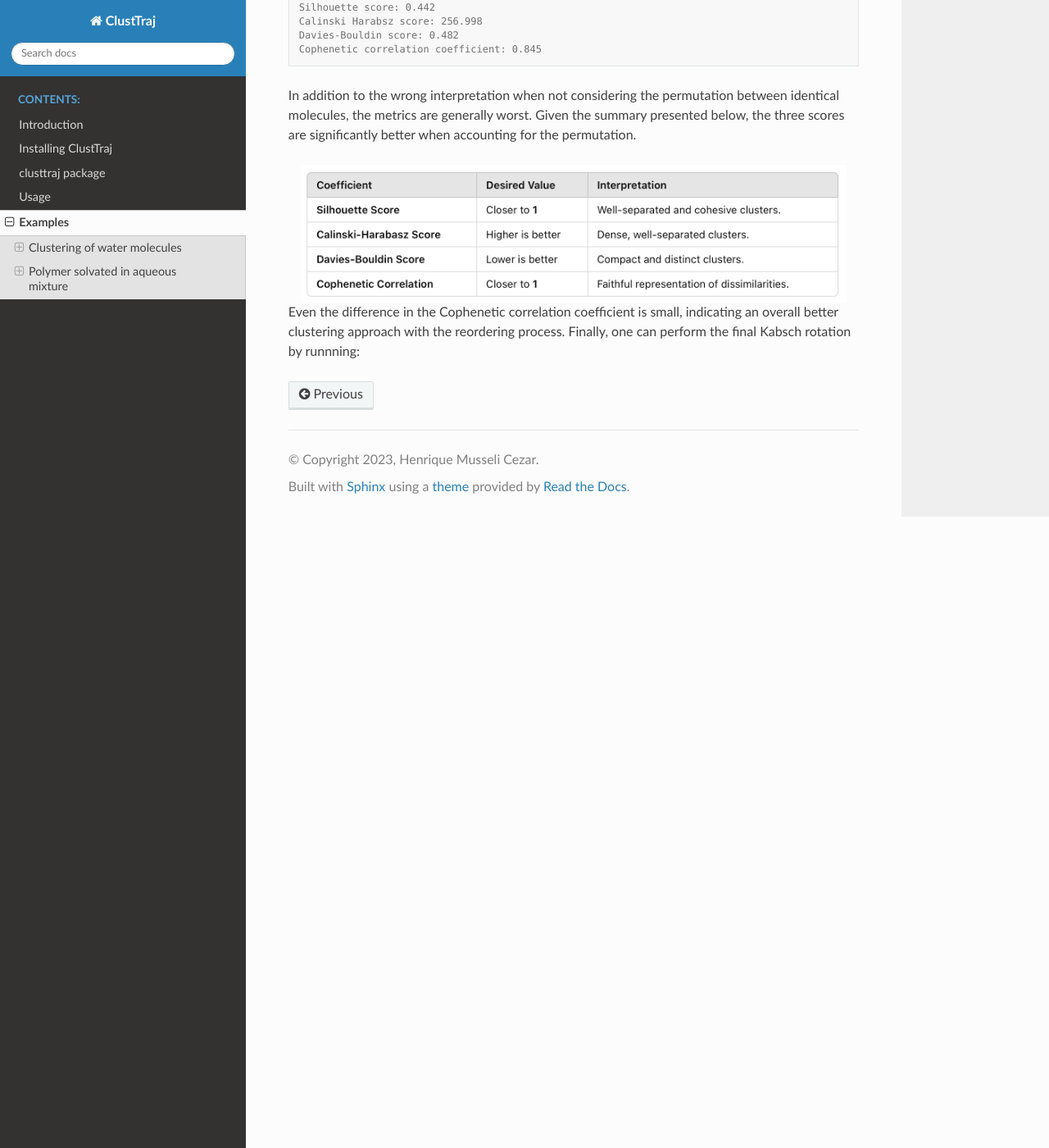
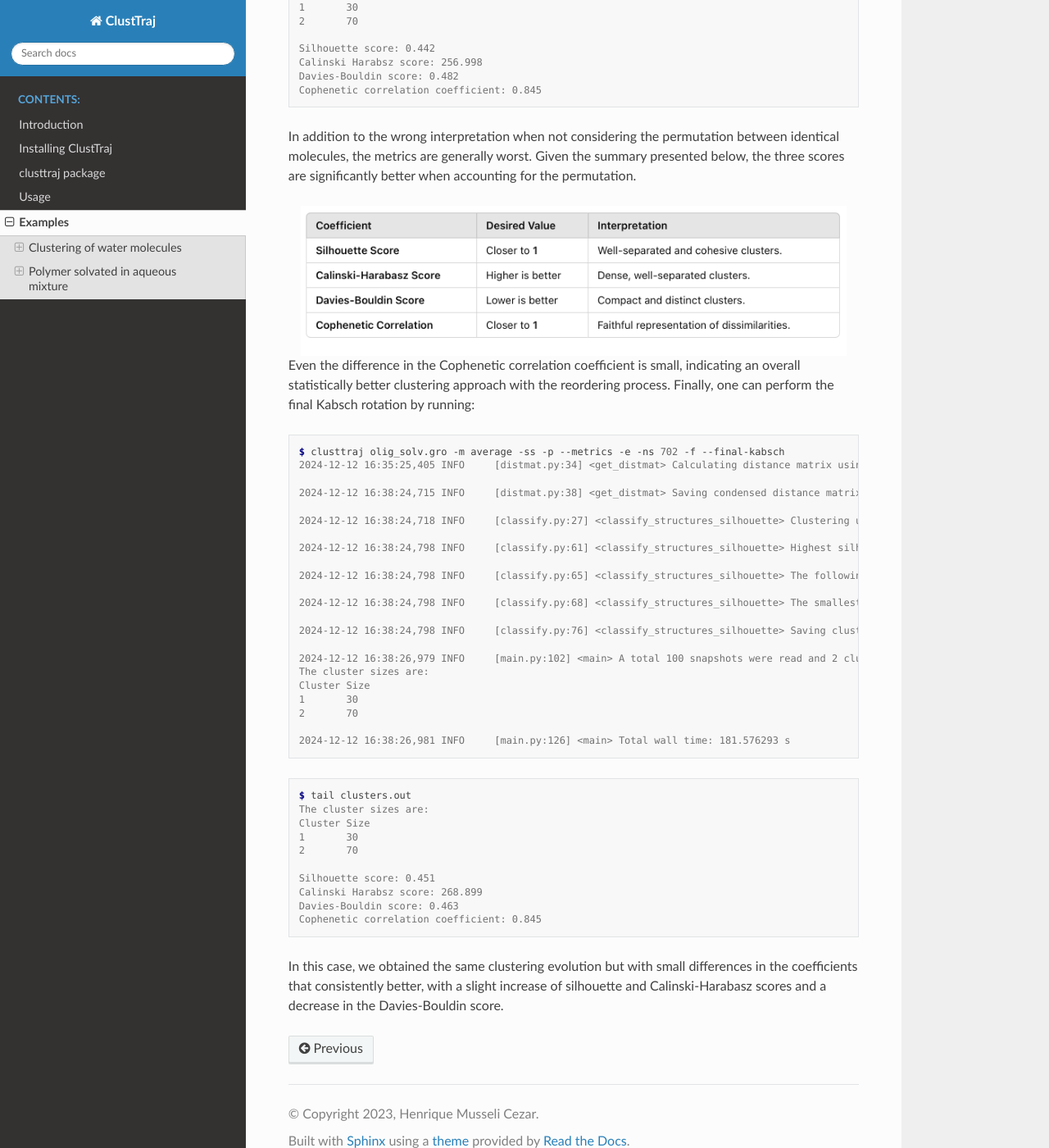
Before and after one commit to hmcezar/clusttraj, a Sphinx documentation site: the page built from docs/source/examples.rst, in a window 1280 px wide and 1400 px high, scrolled down 10380 px. Shown: the whole window at 82% size. Built offline with Sphinx 7.4.7 and the Read the Docs theme 3.1.0, drawn with Linux system fonts in a browser that asks for light colours; some of the changed text lies outside the part shown.

```diff
--- a/docs/source/examples.rst
+++ b/docs/source/examples.rst
@@ -451,6 +451,9 @@ computes 4 scores to quantitatively compare the models performance.
 	Cophenetic correlation coefficient: 0.908
 
 
+Reordering solvent molecules and performing a final Kabsch rotation
+^^^^^^^^^^^^^^^^^^^^^^^^^^^^^^^^^^^^^^^^^^^^^^^^^^^^^^^^^^^^^^^^^^^
+
 To include the molecular permutation we include the ``-e`` flag and parse the number of oligomer
 atoms in the ``-ns`` flag, to be ignored during the reordering process.
 
@@ -502,6 +505,50 @@ the three scores are significantly better when accounting for the permutation.
 	:align: center
 	:width: 500pt
 
+
 Even the difference in the Cophenetic correlation coefficient is small, indicating an
-overall better clustering approach with the reordering process. Finally, one can perform
-the final Kabsch rotation by runnning:
+overall statistically better clustering approach with the reordering process. Finally,
+one can perform the final Kabsch rotation by running:
+
+.. code-block:: console
+
+	$ clusttraj olig_solv.gro -m average -ss -p --metrics -e -ns 702 -f --final-kabsch
+	2024-12-12 16:35:25,405 INFO     [distmat.py:34] <get_distmat> Calculating distance matrix using 4 threads
+
+	2024-12-12 16:38:24,715 INFO     [distmat.py:38] <get_distmat> Saving condensed distance matrix to distmat.npy
+
+	2024-12-12 16:38:24,718 INFO     [classify.py:27] <classify_structures_silhouette> Clustering using 'average' method to join the clusters
+
+	2024-12-12 16:38:24,798 INFO     [classify.py:61] <classify_structures_silhouette> Highest silhouette score: 0.4505111680708198
+
+	2024-12-12 16:38:24,798 INFO     [classify.py:65] <classify_structures_silhouette> The following RMSD threshold values yielded the same optimial silhouette score: 11.504201293638701, 11.6042012936387, 11.7042012936387, 11.8042012936387, 11.9042012936387, 12.0042012936387, 12.104201293638699, 12.204201293638699, 12.304201293638698, 12.404201293638698, 12.504201293638697, 12.604201293638697, 12.704201293638697, 12.804201293638696, 12.904201293638696, 13.004201293638696, 13.104201293638695, 13.204201293638695, 13.304201293638695, 13.404201293638694, 13.504201293638694, 13.604201293638694, 13.704201293638693, 13.804201293638693, 13.904201293638693, 14.004201293638692, 14.104201293638692, 14.204201293638691, 14.304201293638691, 14.40420129363869, 14.50420129363869, 14.60420129363869, 14.70420129363869, 14.80420129363869, 14.904201293638689, 15.004201293638689, 15.104201293638688, 15.204201293638688, 15.304201293638688, 15.404201293638687, 15.504201293638687, 15.604201293638686, 15.704201293638686, 15.804201293638686, 15.904201293638685, 16.004201293638687, 16.104201293638685, 16.204201293638683, 16.304201293638684, 16.404201293638685, 16.504201293638683
+
+	2024-12-12 16:38:24,798 INFO     [classify.py:68] <classify_structures_silhouette> The smallest RMSD of 11.504201293638701 has been adopted
+
+	2024-12-12 16:38:24,798 INFO     [classify.py:76] <classify_structures_silhouette> Saving clustering classification to clusters.dat
+
+	2024-12-12 16:38:26,979 INFO     [main.py:102] <main> A total 100 snapshots were read and 2 cluster(s) was(were) found.
+	The cluster sizes are:
+	Cluster	Size
+	1	30
+	2	70
+
+	2024-12-12 16:38:26,981 INFO     [main.py:126] <main> Total wall time: 181.576293 s
+
+
+.. code-block:: console
+
+	$ tail clusters.out
+	The cluster sizes are:
+	Cluster	Size
+	1	30
+	2	70
+
+	Silhouette score: 0.451
+	Calinski Harabsz score: 268.899
+	Davies-Bouldin score: 0.463
+	Cophenetic correlation coefficient: 0.845
+
+In this case, we obtained the same clustering evolution but with small differences
+in the coefficients that consistently better, with a slight increase of silhouette and
+Calinski-Harabasz scores and a decrease in the Davies-Bouldin score.
```
Also changed, not shown: other parts of docs/source/examples.rst (+1 -1 lines), README.md (+28 -28 lines), docs/source/images/summary.png, imgs/example_dendrogram.png, imgs/example_evo.png, imgs/example_mds.png.
